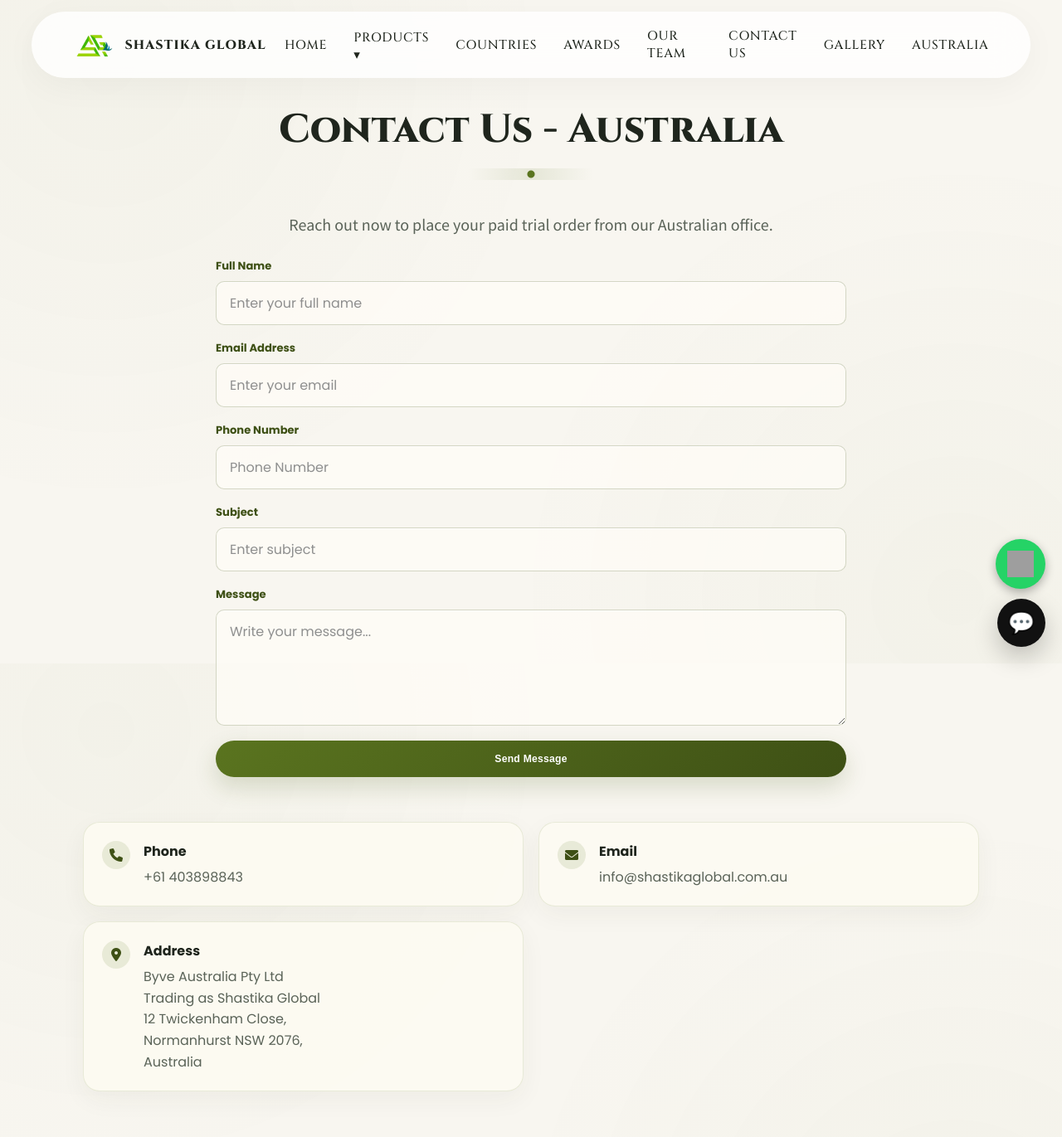
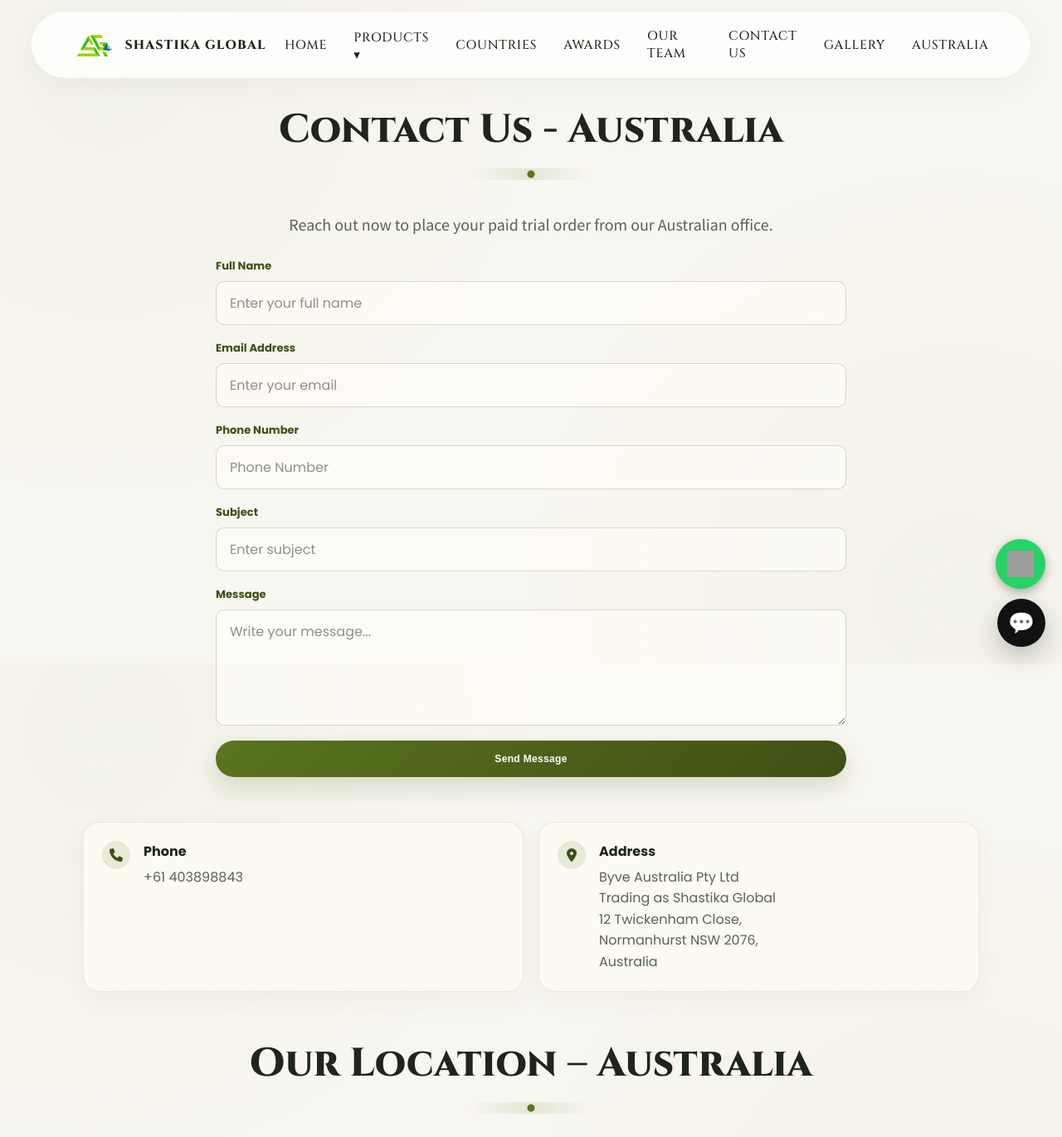
Before and after one commit to ksnarmatha/shastika-web, a Flask app: page /australia in a window 1280 px wide. Shown: the top 1371 px of the page at 83% size. Run offline with Flask 3, Linux system fonts and the light colour scheme; grey boxes are pictures that could not be loaded.

Commit message:
Remove Email section from Australia page

```diff
--- a/shastikawebsite-main/templates/australia.html
+++ b/shastikawebsite-main/templates/australia.html
@@ -53,13 +53,7 @@
 
 
 
-            <div class="detail-item">
-                <i class="fa-solid fa-envelope"></i>
-                <div>
-                    <strong>Email</strong>
-                    <p>info@shastikaglobal.com.au</p>
-                </div>
-            </div>
+
 
             <div class="detail-item">
                 <i class="fa-solid fa-location-dot"></i>
```
